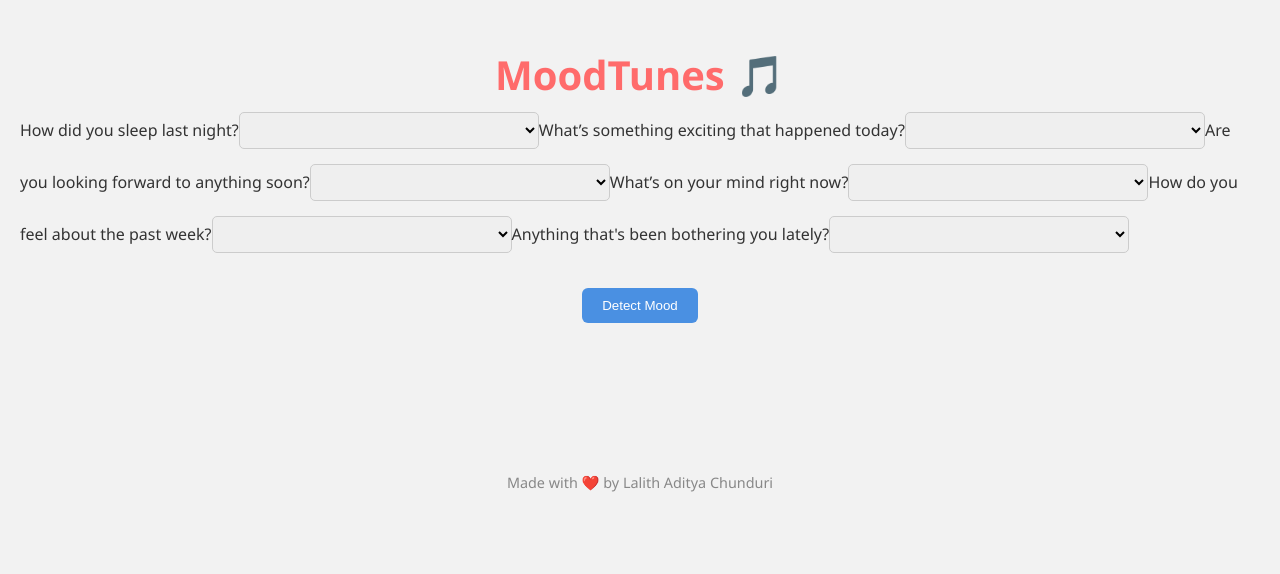
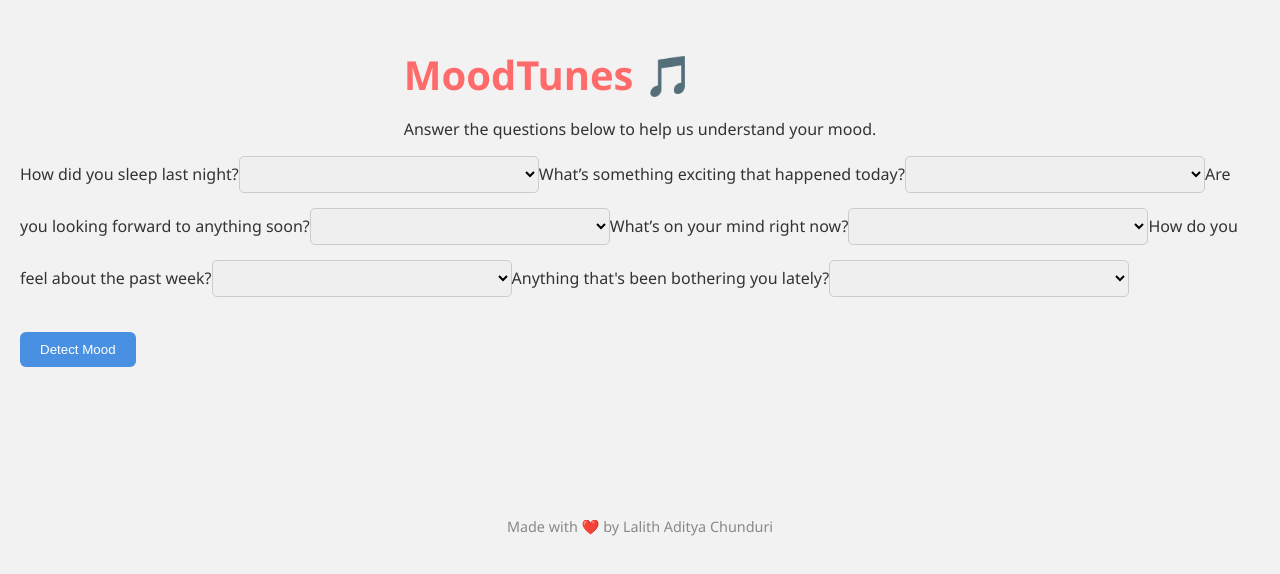
Before and after one commit to Nightyelf2403/MoodTunes, a plain HTML site: page index.html in a window 1280 px wide. Drawn offline with Linux system fonts and the light colour scheme.

Commit message:
Update index.html

```diff
--- a/index.html
+++ b/index.html
@@ -1,3 +1,4 @@
+<!DOCTYPE html>
 <html lang="en">
 <head>
   <meta charset="UTF-8" />
@@ -6,12 +7,19 @@
   <link rel="stylesheet" href="style.css" />
 </head>
 <body>
-  <h1>MoodTunes 🎵</h1>
-  <div id="form"></div>
-  <button onclick="submitAnswers()">Detect Mood</button>
-  <div id="result" class="result"></div>
+  <header>
+    <h1>MoodTunes 🎵</h1>
+    <p>Answer the questions below to help us understand your mood.</p>
+  </header>
+
+  <main>
+    <div id="form"></div>
+    <button onclick="submitAnswers()">Detect Mood</button>
+    <div id="result" class="result"></div>
+  </main>
 
   <footer>Made with ❤️ by Lalith Aditya Chunduri</footer>
+
   <script src="script.js"></script>
 </body>
 </html>
```
